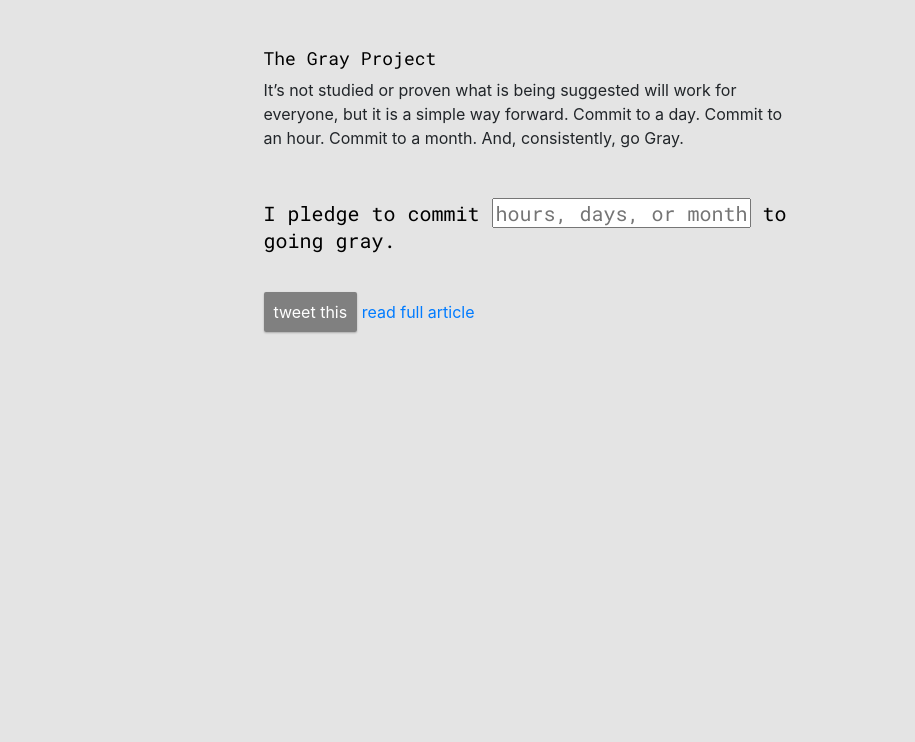
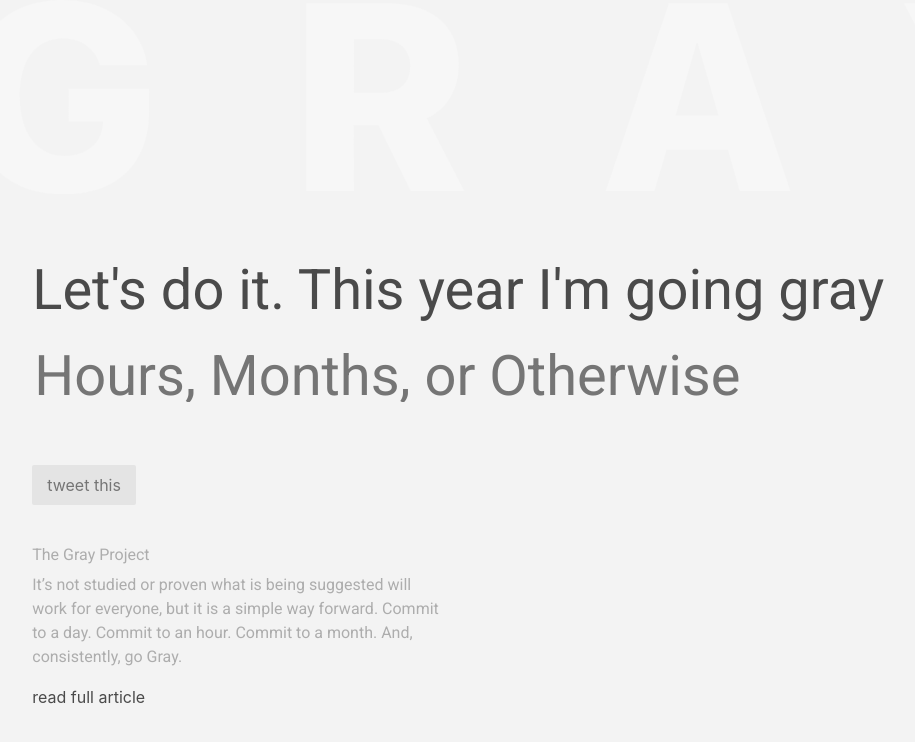
Before and after one commit to russpate/gray-web, a website: page index.html in a window 1280 px wide. Shown: the whole page, without its empty margins (114-1029 px from the left). Drawn offline with nearby package versions, Linux system fonts and the light colour scheme.

Commit message:
added style, rearranged info, rewrote small copy, and replaced input for textarea

```diff
--- a/css/main.scss
+++ b/css/main.scss
@@ -1,46 +1,90 @@
 // Imports
 @import url('https://fonts.googleapis.com/css?family=Roboto+Mono');
+@import url('https://fonts.googleapis.com/css?family=Roboto');
 
 // Fonts
-$f-prim: 'Roboto Mono', monospace;
+$f-prim: 'Roboto', monospace;
 
 // Typography
 h1,
 .h1 {
-    color: black;
+    color: #4a4a4a;
     font-family: $f-prim;
-    font-size: 36px;
+    font-size: 52px;
 }
 h2,
 .h2 {
-    color: black;
+    color: #4a4a4a;
     font-family: $f-prim;
-    font-size: 20px;
+    font-size: 56px;
+    line-height: 1.5;
 }
 h3,
 .h3 {
-    color: black;
+    color: #adadad;
     font-family: $f-prim;
     font-size: 18px;
+}
+p,
+.p {
+    color: #adadad;
+    font-family: $f-prim;
+    font-size: 1rem;
+}
+a,
+.a{
+    color: #4a4a4a;
+    transition: .2s all;
 }
 
 // Page
 body {
-    background: #e4e4e4;
+    background: #f3f3f3;
+}
+
+.info {
+    margin: 3rem 0;
+    padding: 0;
+}
+
+a:hover {
+    text-decoration: none;
 }
 
 .twitter-share-button {
-    background: gray;
-    color: white;
+    background: #e4e4e4;
+    color: #757575;
     text-decoration: none;
-    padding: 10px;
+    padding: 10px 15px;
     border-radius: 2px;
-    box-shadow: 0px 1px 2px rgba(0,0,0,.255);
     transition: .2s all;
     &:hover {
         text-decoration: none;
-        color: white;
+        color: #fff;
+        box-shadow: 0px 1px 2px rgba(0,0,0,.255);
         background: #4c4c4c;
-        box-shadow: none;
     }
 }
+
+textarea.commitment {
+    border: none;
+    background: none;
+    width: 100%;
+    color: black;
+    transition: .2s all;
+    resize: none;
+    height: 70px;
+    &:focus{
+        border: none;
+        background: white;
+        outline: none;
+        padding: 5px;
+        margin: 5px 0;
+    }
+    @media (max-width: 480px) {
+        height: 170px;
+    }
+    @media (max-width: 320px) {
+        height: 250px;
+    }
+}
--- a/index.html
+++ b/index.html
@@ -9,14 +9,17 @@
     </head>
     <body>
         <div class="container">
-            <div class="col-xs-12 col-md-6 mr-md-auto ml-md-auto">
+            <div class="logo">
+                <svg id="Layer_1" data-name="Layer 1" xmlns="http://www.w3.org/2000/svg" viewBox="0 0 344.31 60.28"><defs><style>.cls-1{fill:#f7f7f7;}</style></defs><title>gray-logo</title><path class="cls-1" d="M28.79,60.28C10.82,60.28,0,49.18,0,30,0,11.14,10.82,0,28.42,0,42.55,0,53.13,8.36,54.63,20.23H40c-1.45-5.17-5.81-8.32-11.51-8.32-8.39,0-13.36,6.58-13.36,17.93,0,11.54,5.49,18.53,14,18.53,6.7,0,11.39-4,11.79-9.81l0-.89H30.28V27.5H55.23v7.14C55.23,50.55,45.38,60.28,28.79,60.28Zm90-1H103.94V1h25c14.53,0,22.37,7.19,22.37,19.22,0,7.14-3.56,13.69-9.94,16.47L153,59.27H136.4l-10-20.39h-7.68Zm0-30.52h8.77c5.45,0,8.68-3.19,8.68-8.24s-3.44-8.32-8.72-8.32h-8.73Zm116,17.72h-19L212,59.27h-15.1L216.47,1H234.6l19.58,58.26H238.44ZM218.57,35.81h13.29L225.4,13.36h-.33Zm90.86,23.46v-20L289.36,1h15.91l11.59,24.22h.28L328.69,1h15.62L324.25,39.25v20Z"/></svg>
+            </div>
+            <div class="col-xs-12 col-md-11 mr-md-auto ml-md-auto">
+                <h2 class="mt-md-5">Let's do it. This year I'm going gray<textarea class="commitment" placeholder="Hours, Months, or Otherwise"></textarea></h2>
                 <div class="mt-md-5">
-                    <h1 class="h3">The Gray Project</h1>
+                    <a class="twitter-share-button" href="https://twitter.com/intent/tweet?text=I+commit+to+going+gray.+Read+the+original+article+by+@russpate+">tweet this</a>
                 </div>
-                <p>It’s not studied or proven what is being suggested will work for everyone, but it is a simple way forward. Commit to a day. Commit to an hour. Commit to a month. And, consistently, go Gray.</p>
-                <h2 class="mt-md-5">I pledge to commit <input class="commitment" placeholder="hours, days, or months"></input> to going gray.</h2>
-                <div class="mt-md-5">
-                    <a class="twitter-share-button" href="https://twitter.com/intent/tweet?text=I+commit+to+going+gray.">tweet this</a>
+                <div class="info col-md-5 row">
+                    <h1 class="p">The Gray Project</h1>
+                    <p>It’s not studied or proven what is being suggested will work for everyone, but it is a simple way forward. Commit to a day. Commit to an hour. Commit to a month. And, consistently, go Gray.</p>
                     <a href="#">read full article</a>
                 </div>
             </div>
--- a/js/main.js
+++ b/js/main.js
@@ -4,6 +4,8 @@ $( document ).ready(function() {
       var commitmentText = commitmentInput;
       var commitmentConvert = encodeURI(commitmentText);
       console.log(commitmentConvert);
-      $(".twitter-share-button").attr("href", "https://twitter.com/intent/tweet?text=" + "I commit to going gray for " + commitmentConvert + ". Read the article by @russpate " + "https://www.google.com/")
+
+      $(".twitter-share-button").attr("href", "https://twitter.com/intent/tweet?text=" + "Let's do it. This year I'm going gray for " + commitmentConvert +". Read the article by @russpate " + "https://www.google.com/")
   });
+
 });
```
Also changed, not shown: css/main.css, img/SVG/gray-logo.svg (added).
